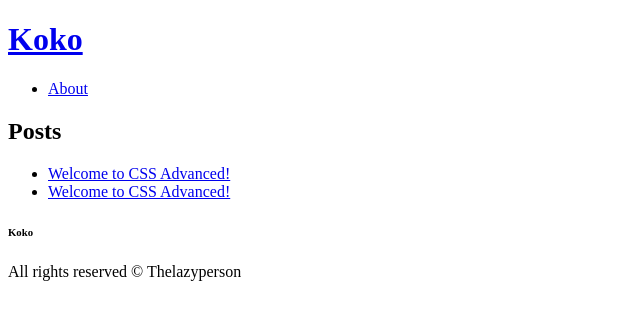
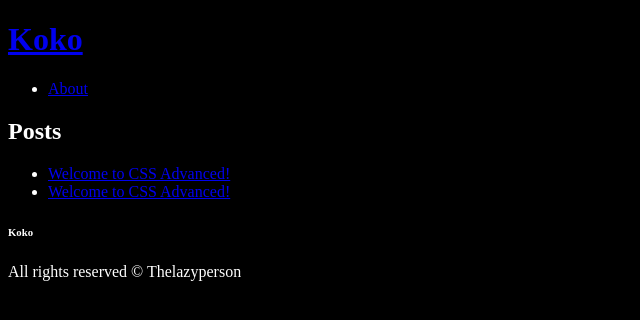
Before and after one commit to IrinaDimcheva/su-jekyll-mycroft, a Jekyll site: the page built from index.html, in a window 1280 px wide. Shown: the top 320 px of the page, without its empty margins (0-640 px from the left). Built offline with Jekyll 4.4.1, drawn with Linux system fonts in a browser that asks for light colours.

Commit message:
Design update

```diff
--- a/css/site.css
+++ b/css/site.css
@@ -1,3 +1,4 @@
-body {
-
+body  {
+  background: #000;
+  color: #FFF;
 }
```
